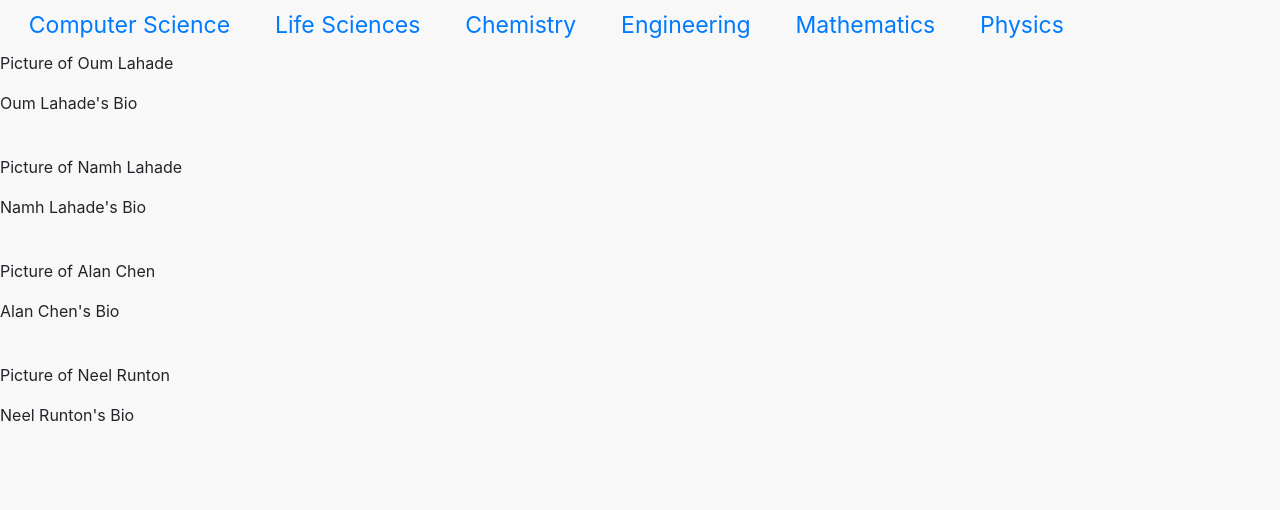
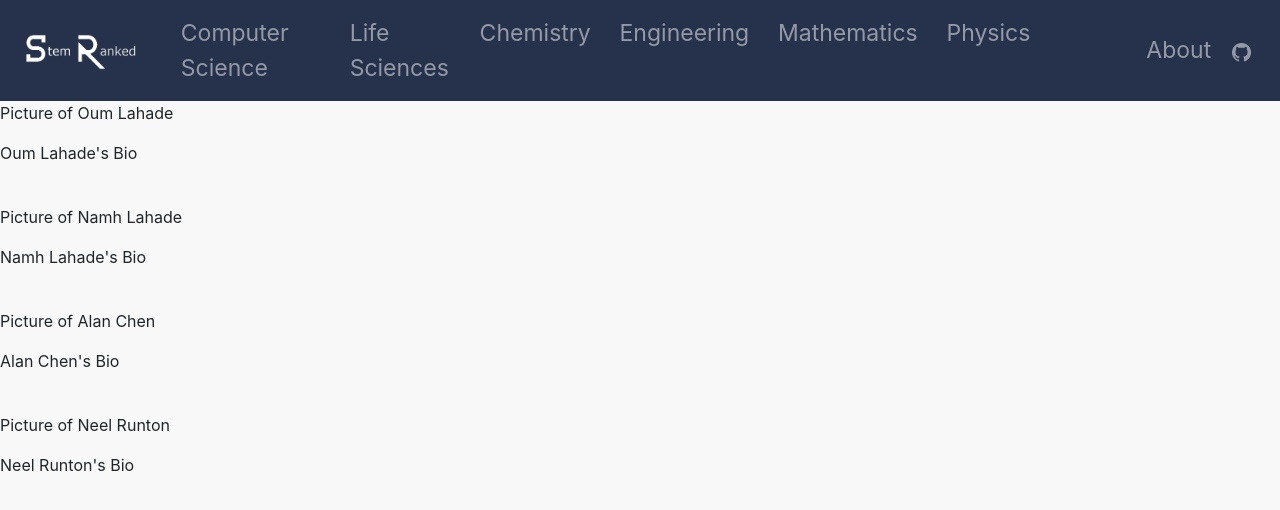
Before and after one commit to AlanChen4/StemRanked, a React (Create React App) app: page /About in a window 1280 px wide. Shown: the top 510 px of the page. Built offline with nearby package versions, Linux system fonts and the light colour scheme.

Commit message:
Added the navbar for the about page

```diff
--- a/src/components/About.css
+++ b/src/components/About.css
@@ -0,0 +1,31 @@
+.Main {
+    background-color: var(--main-bg-color);
+    overflow-x: hidden;
+  }
+
+.Logo {
+    width: 10vw;
+    min-width: 120px;
+}
+
+.Navbar {
+    background-color: var(--sidebar-color);
+}
+
+.GitHubLogoIcon {
+    opacity: 0.5;
+    width: 1.5vw;
+    height: 1.5vw;
+    margin-right: 1vw;
+}
+
+.GitHubLogoIcon:hover {
+    opacity: 1;
+}
+
+.AboutClick {
+    font-size: 23px;
+  margin-right: 1vw;
+  margin-left: 100px;
+  color: rgba(255, 255, 255, 0.75);
+}
--- a/src/components/About.js
+++ b/src/components/About.js
@@ -1,13 +1,28 @@
 import React from 'react';
 import { Image, Navbar, Nav, NavDropdown } from 'react-bootstrap';
 import { subjectList } from '../constants';
+import './About.css';
 
 function About() {
     return (
-        <div>
-            <Nav className="mr-auto">
-                {subjectList.map((subject) => <Nav.Link href={"/" + subject.replace(' ', '_')} className="SubjectLink" key={subject}>{subject}</Nav.Link>)}
-            </Nav>
+        <div className="Main">
+            <Navbar className="NavBar" expand="xl" variant="dark">
+                <Navbar.Brand>
+                    <Image className="Logo" src="./images/logo.png" />
+                </Navbar.Brand>
+                <Navbar.Toggle />
+                <Navbar.Collapse>
+                    <Nav className="Navbar">
+                        {subjectList.map((subject) => <Nav.Link href={"/" + subject.replace(' ', '_')} className="SubjectLink" key={subject}>{subject}</Nav.Link>)}
+                    </Nav>
+                    <Nav className="RightSideNavLinks">
+                        <Nav.Link className="AboutClick">About</Nav.Link>
+                        <a href="https://github.com/AlanChen4/StemRanked" target="_blank" rel="noopener noreferrer" >
+                            <Image className="GitHubLogoIcon" src="./images/github-logo.png" />
+                        </a>
+                    </Nav>
+                </Navbar.Collapse>
+            </Navbar>
 
             <p>Picture of Oum Lahade</p>
             <p>Oum Lahade's Bio</p>
```
